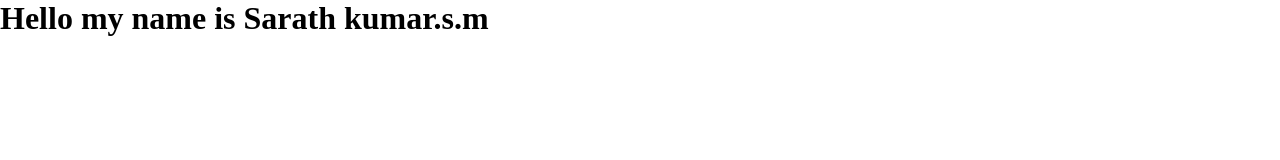
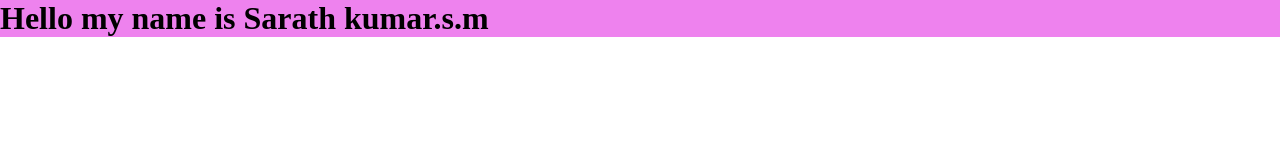
Before and after one commit to Sarath-Kumar-s-m/Sarath-Kumar-s-m.github.io, a plain HTML site: page index.html in a window 1280 px wide. Drawn offline with Linux system fonts and the light colour scheme.

Commit message:
fix(./style.css): add ID to style sheet

```diff
--- a/style.css
+++ b/style.css
@@ -5,7 +5,7 @@
 }
 
 
-Heading {
+#Heading {
     background-color: violet;
     color: black;
 }
```
